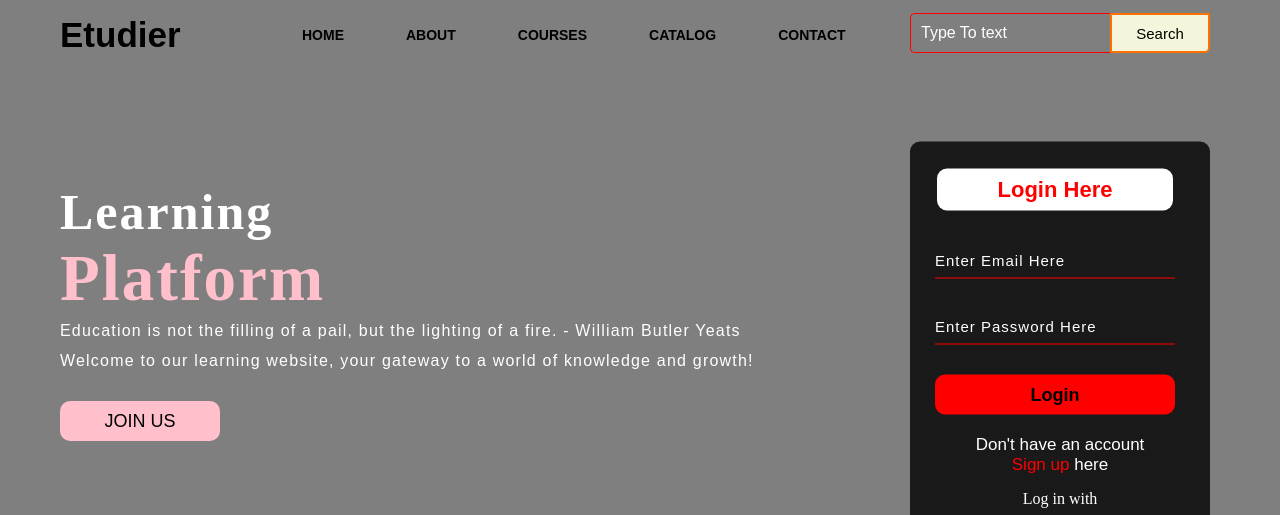
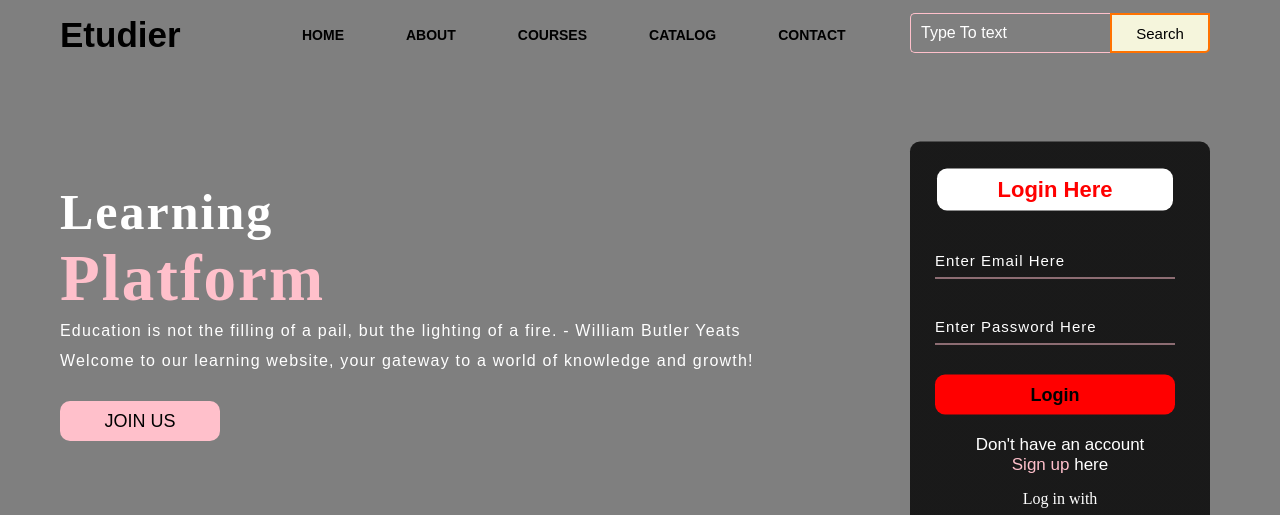
Before and after one commit to uharika77/login-page, a plain HTML site: page index.html in a window 1280 px wide. Shown: the top 515 px of the page. Drawn offline with nearby package versions, Linux system fonts and the light colour scheme.

Commit message:
Update style.css

```diff
--- a/style.css
+++ b/style.css
@@ -62,7 +62,7 @@ ul li a{
 }
 
 ul li a:hover{
-    color: RED;
+    color: pink;
 }
 
 .search{
@@ -76,7 +76,7 @@ ul li a:hover{
     width: 200px;
     height: 40px;
     background: transparent;
-    border: 1px solid red;
+    border: 1px solid pink;
     margin-top: 13px;
     color:black;
     border-right: none;
@@ -193,7 +193,7 @@ ul li a:hover{
     width: 240px;
     height: 35px;
     background: transparent;
-    border-bottom: 1px solid RED;
+    border-bottom: 1px solid pink;
     border-top: none;
     border-right: none;
     border-left: none;
@@ -242,7 +242,7 @@ ul li a:hover{
 }
 .form .link a{
     text-decoration: none;
-    color: red;
+    color: pink;
 }
 .liw{
     padding-top: 15px;
@@ -261,5 +261,5 @@ ul li a:hover{
     transition: 0.3s ease;
 }
 .icons ion-icon:hover{
-    color: red;
+    color: pink;
 }
```
